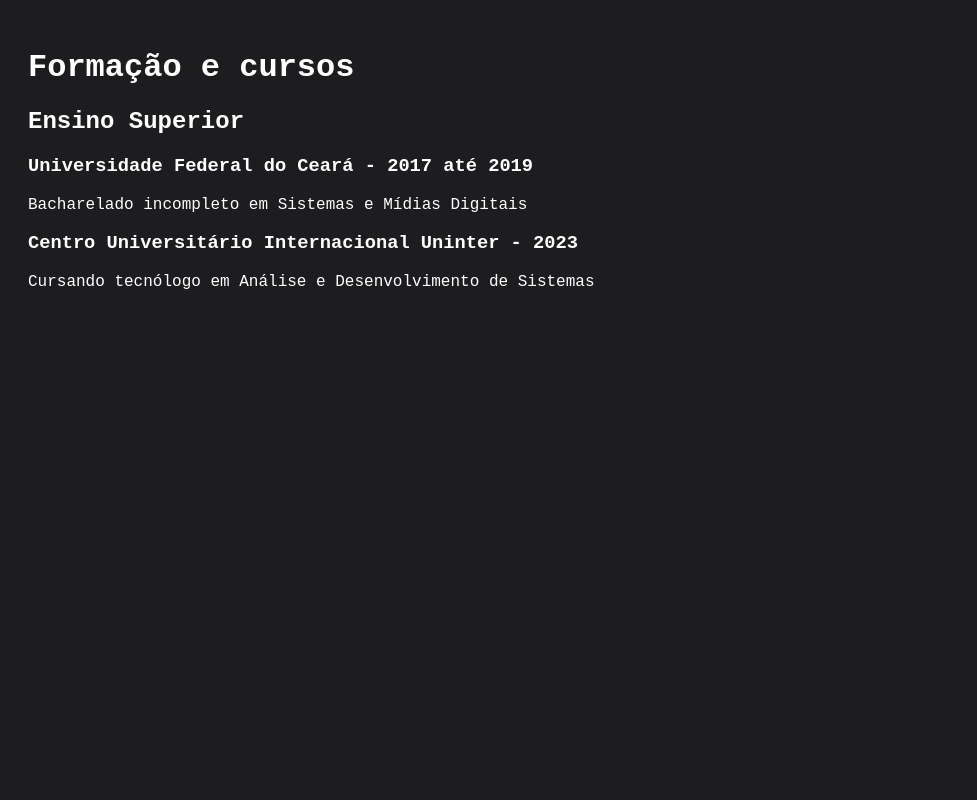
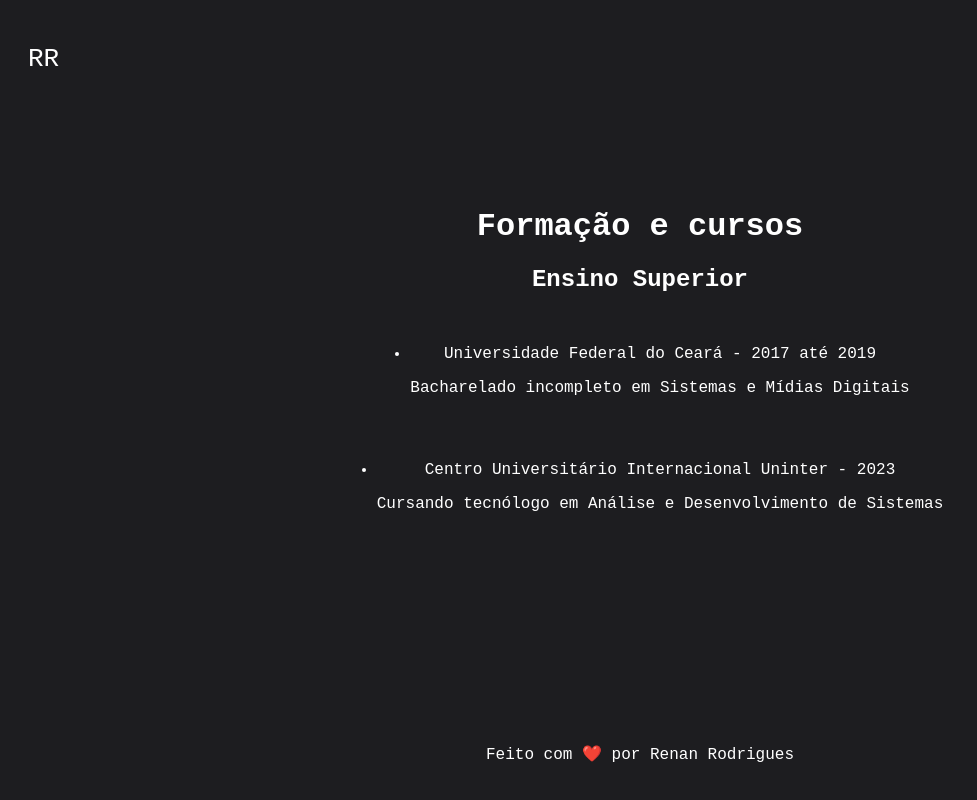
Before and after one commit to renanorodrigues/portfolio, a plain HTML site: page education.html in a window 1280 px wide. Shown: the whole page, without its empty margins (0-977 px from the left). Drawn offline with Linux system fonts and the light colour scheme.

Commit message:
[u] Add some basic styles to all pages

```diff
--- a/css/main.css
+++ b/css/main.css
@@ -1,11 +1,97 @@
+/* Definição das variáveis globais */
 :root {
   --main-color: #1d1d20;
   --main-font-family: 'Courier New', monospace;
+  --logo-width: 26px;
 }
 
-.main-container {
+/* Estilização das principais divs */
+
+.main-style {
   background-color: var(--main-color);
   font-family: var(--main-font-family);
   color: white;
   padding: 20px;
 }
+
+.main-component {
+  display: flex;
+  justify-content: center;
+  align-items: center;
+  height: 70vh;
+}
+
+.centralize-component {
+  text-align: center;
+  margin-left: 25%;
+  margin-right: 25%;
+}
+
+/* Estilização dos links de navegação */
+
+.navigation {
+  display: flex;
+  justify-content: space-between;
+  align-items: center;
+  padding: 10px;
+}
+
+.navigation a {
+  color: white;
+  text-decoration: none;
+  padding: 10px;
+  transition: 0.3s ease-in-out;
+}
+
+.navigation a:hover {
+  transform: scale(1.5);
+}
+
+/* Estilização do footer */
+
+.footer-apperance {
+  position: absolute;
+  bottom: 0;
+  left: 0;
+  right: 0;
+  padding: 20px 0px;
+  text-align: center;
+}
+
+/* Logo com minha letra inicial */
+
+.logo-capitalize {
+  position: relative;
+  width: var(--logo-width);
+  height: var(--logo-width);
+}
+
+.logo-capitalize::before {
+  content: "RR";
+  position: absolute;
+  width: 100%;
+  height: 100%;
+  font-size: var(--logo-width);
+  transition: transform 0.3s ease-in-out;
+}
+
+.logo-capitalize:hover::before {
+  transform: scale(1.5);
+}
+
+.logo-link-to-home {
+  text-decoration: none;
+  color: white;
+}
+
+/* Estilização do botão de navegação */
+.formation-list {
+  display: flex;
+  justify-content: center;
+  align-items: center;
+  flex-direction: column;
+}
+
+.formation-list ul {
+  padding-top: 16px;
+}
--- a/education.html
+++ b/education.html
@@ -7,17 +7,33 @@
   <link rel="stylesheet" href="css/main.css">
   <title>Formação</title>
 </head>
-<body class="main-container">
-  <div class="about">
-    <h1>Formação e cursos</h1>
+<body class="main-style">
+  <a class="logo-link-to-home" href="index.html">
+    <p class="logo-capitalize"></p>
+  </a>
 
-    <h2>Ensino Superior</h2>
+  <div class="main-component">
+    <div class="centralize-component">
+      <h1>Formação e cursos</h1>
 
-    <h3>Universidade Federal do Ceará - 2017 até 2019</h3>
-    <p>Bacharelado incompleto em Sistemas e Mídias Digitais</p>
+      <h2>Ensino Superior</h2>
 
-    <h3>Centro Universitário Internacional Uninter - 2023 </h3>
-    <p>Cursando tecnólogo em Análise e Desenvolvimento de Sistemas</p>
+      <div class="formation-list">
+        <ul>
+          <li>Universidade Federal do Ceará - 2017 até 2019</li>
+          <p>Bacharelado incompleto em Sistemas e Mídias Digitais</p>
+        </ul>
+
+        <ul>
+          <li>Centro Universitário Internacional Uninter - 2023</li>
+          <p>Cursando tecnólogo em Análise e Desenvolvimento de Sistemas</p>
+        </ul>
+      </div>
+    </div>
+
+    <footer class="footer-apperance">
+      <p>Feito com ❤️ por Renan Rodrigues</p>
+    </footer>
   </div>
 </body>
 </html>
```
Also changed, not shown: about.html (+17 -5 lines), contact.html (+12 -3 lines), index.html (+13 -6 lines), projects.html (+9 -1 lines).
